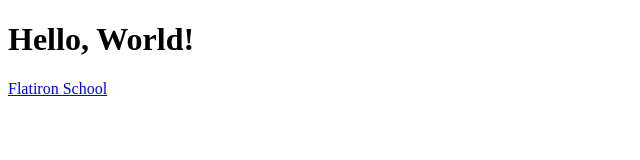
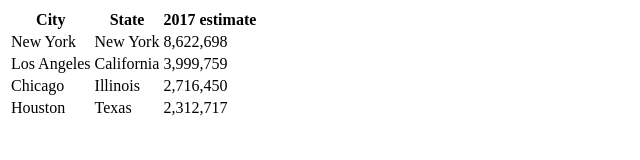
Before and after one commit to OumaArera/phase-0-html-experiencing-html-lab, a website: page index.html in a window 1280 px wide. Shown: the whole page, without its empty margins (0-640 px from the left). Drawn offline with Linux system fonts and the light colour scheme.

Commit message:
Completed assignment

```diff
--- a/index.html
+++ b/index.html
@@ -1,10 +1,35 @@
 <!DOCTYPE html>
 <html>
     <head>
-        <body>
-            <h1>Hello, World!</h1>
-            <a href = "https://flatironschool.com" >Flatiron School</a>
-        </body>
+        <title>Your Page Title</title>
     </head>
-
+    <body>
+        <table>
+            <tr>
+                <th>City</th>
+                <th>State</th>
+                <th>2017 estimate</th>
+            </tr>
+            <tr>
+                <td>New York</td>
+                <td>New York</td>
+                <td>8,622,698</td>
+            </tr>
+            <tr>
+                <td>Los Angeles</td>
+                <td>California</td>
+                <td>3,999,759</td>
+            </tr>
+            <tr>
+                <td>Chicago</td>
+                <td>Illinois</td>
+                <td>2,716,450</td>
+            </tr>
+            <tr>
+                <td>Houston</td>
+                <td>Texas</td>
+                <td>2,312,717</td>
+            </tr>
+        </table>
+    </body>
 </html>
```
